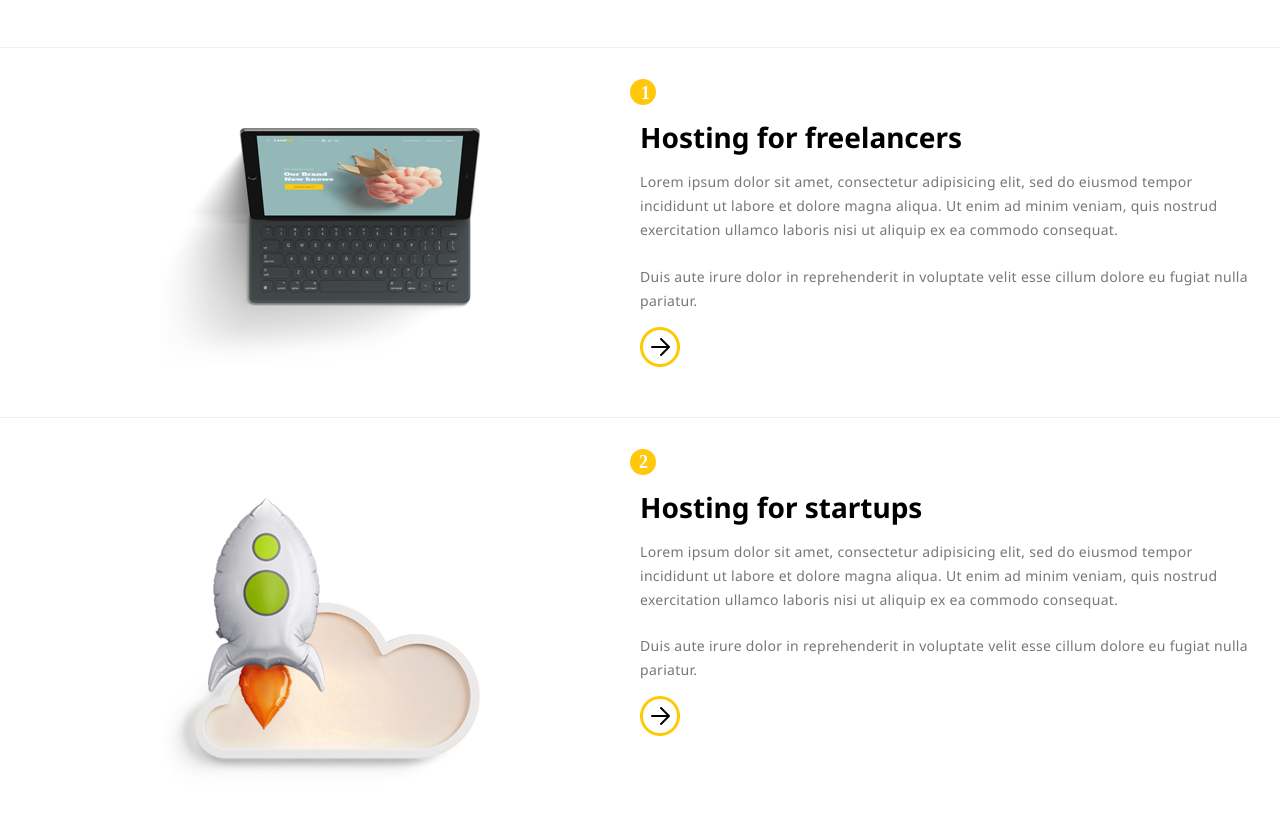
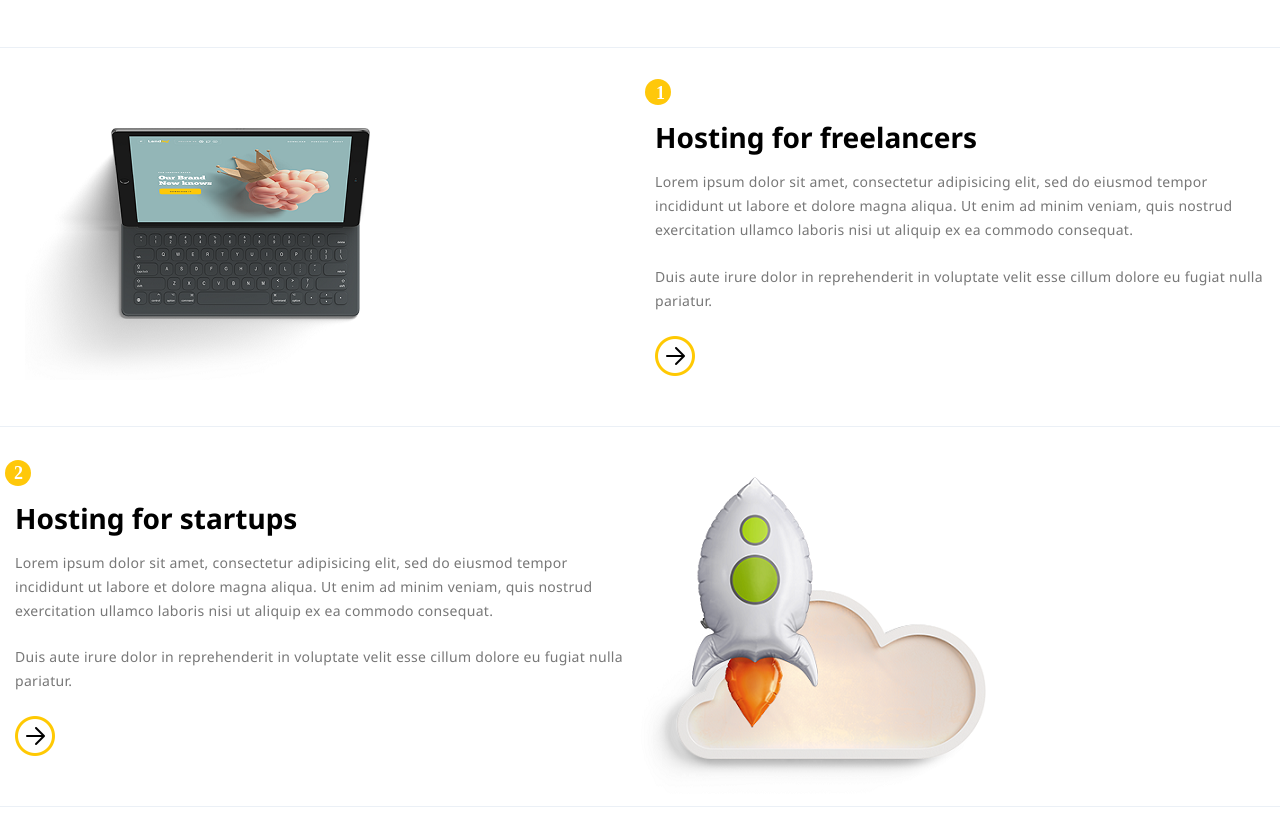
Before and after one commit to enterkvas/dz_10_Apollo_grid, a plain HTML site: page index.html in a window 1280 px wide. Shown: the part 1140-1964 px from the top of the page. Drawn offline with nearby package versions, Linux system fonts and the light colour scheme; a web font is replaced by a local one.

Commit message:
The service-description block all 768 is ready

```diff
--- a/css/blocks/blocks.css
+++ b/css/blocks/blocks.css
@@ -12,3 +12,7 @@
    padding-left: 15px;
    padding-right: 15px;
 }
+
+.mt-10 {
+   margin-top: -10px;
+}
--- a/css/sections/service-description.css
+++ b/css/sections/service-description.css
@@ -3,10 +3,20 @@
    padding-bottom: 10px;
    border-bottom: 1px solid #EBF0F6;
 }
+.service-description__img--tablet {
+   background-image: url("../../img/images/tablet_320.png");
+   background-repeat: no-repeat;
+   height: 234px;
+}
 .rocket {
    padding-top: 50px;
 }
-.rocket__img {margin-bottom: 30px;}
+.service-description__img--rocket {
+   margin-bottom: 30px;
+   background-image: url("../../img/images/rocket_320.png");
+   background-repeat: no-repeat;
+   height: 293px;
+}
 .service-description__title {
    position: relative;
    margin-bottom: 14px;
@@ -55,15 +65,34 @@
       display: grid;
       grid-template-columns: 1fr 1fr;
    }
-   .service-description__image {
-      display: grid;
-      justify-items: center;
+   .service-description__img--tablet {
+      height: 252px;
+      background-image: url("../../img/images/tablet_768.png");
+      background-repeat: no-repeat;
+      position: relative;
+      left: 25px;
    }
-   .service-description__container {
-      padding-left: 0;
-      padding-right: 30px;
+   .service-description__img--rocket {
+      height: 317px;
+      background-image: url("../../img/images/rocket_768.png");
+      background-repeat: no-repeat;
+      margin-bottom: 0;
    }
    .service-description__body {
       margin-top: -10px;
    }
+   .rocket {
+      padding-top: 50px;
+   }
+   .service-description__container--order {
+      order: 1;
+      margin-top: 32px;
+   }
+   .service-description__img--rocket {
+      order: 2;
+   }
+   .service-description__button-arrow {
+      margin-top: 23px;
+   }
+
 }
--- a/index.html
+++ b/index.html
@@ -219,9 +219,7 @@
          <!-- Service-description -->
          <!-- Service-description laptop -->
          <div class="service-description laptop" id="freelancers">
-            <div class="service-description__image">
-               <img src="img/images/tablet_320.png" alt="Picture of tablet">
-            </div>
+            <div class="service-description__img service-description__img--tablet"></div>
             <div class="service-description__container _container">
                <div class="service-description__body">
                   <div
@@ -242,10 +240,8 @@
          <!-- / Service-description laptop -->
          <!-- Service-description rocket -->
          <div class="service-description rocket" id="startups">
-            <div class="service-description__image rocket__img">
-               <img src="img/images/rocket_320.png" alt="Picture of rocket">
-            </div>
-            <div class="service-description__container _container">
+            <div class="service-description__img service-description__img--rocket"></div>
+            <div class="service-description__container service-description__container--order _container">
                <div class="service-description__body">
                   <div
                      class="service-description__title service-description__title--number service-description__title--number-2 heading ">
```
